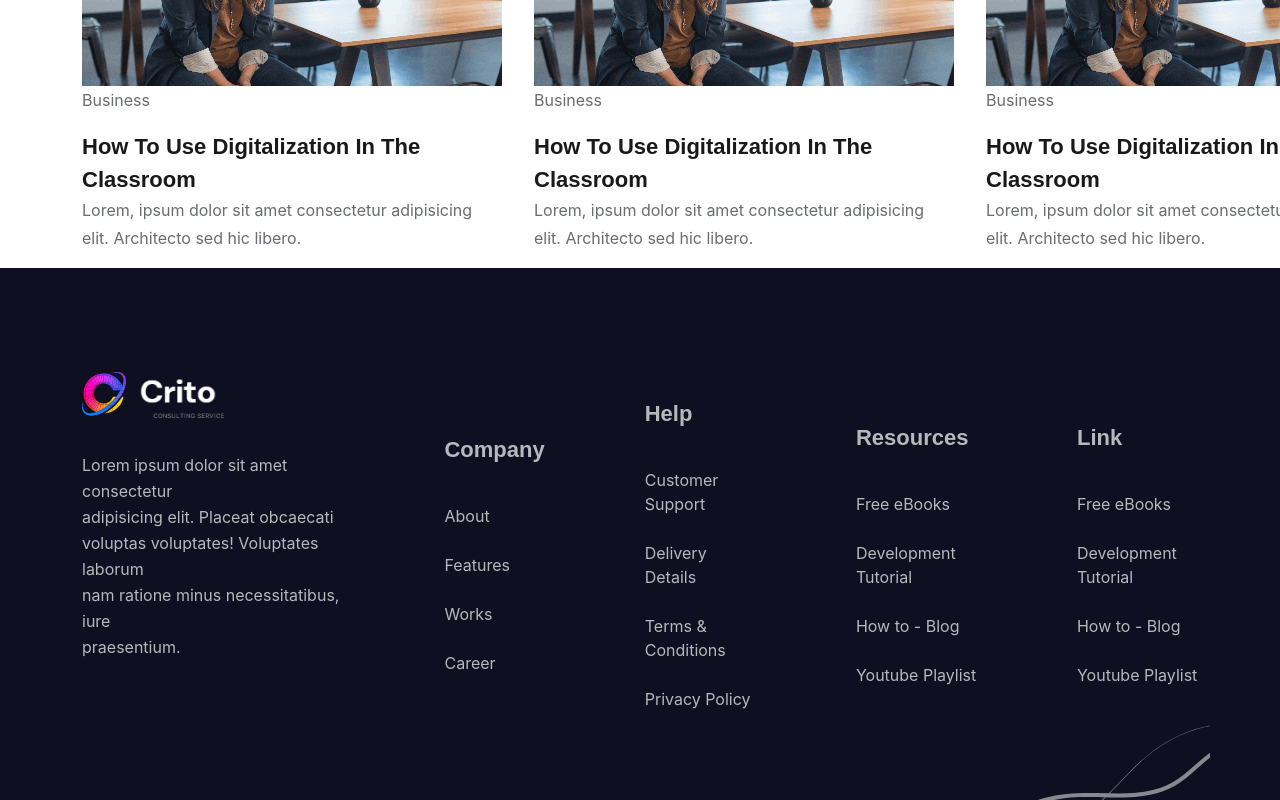
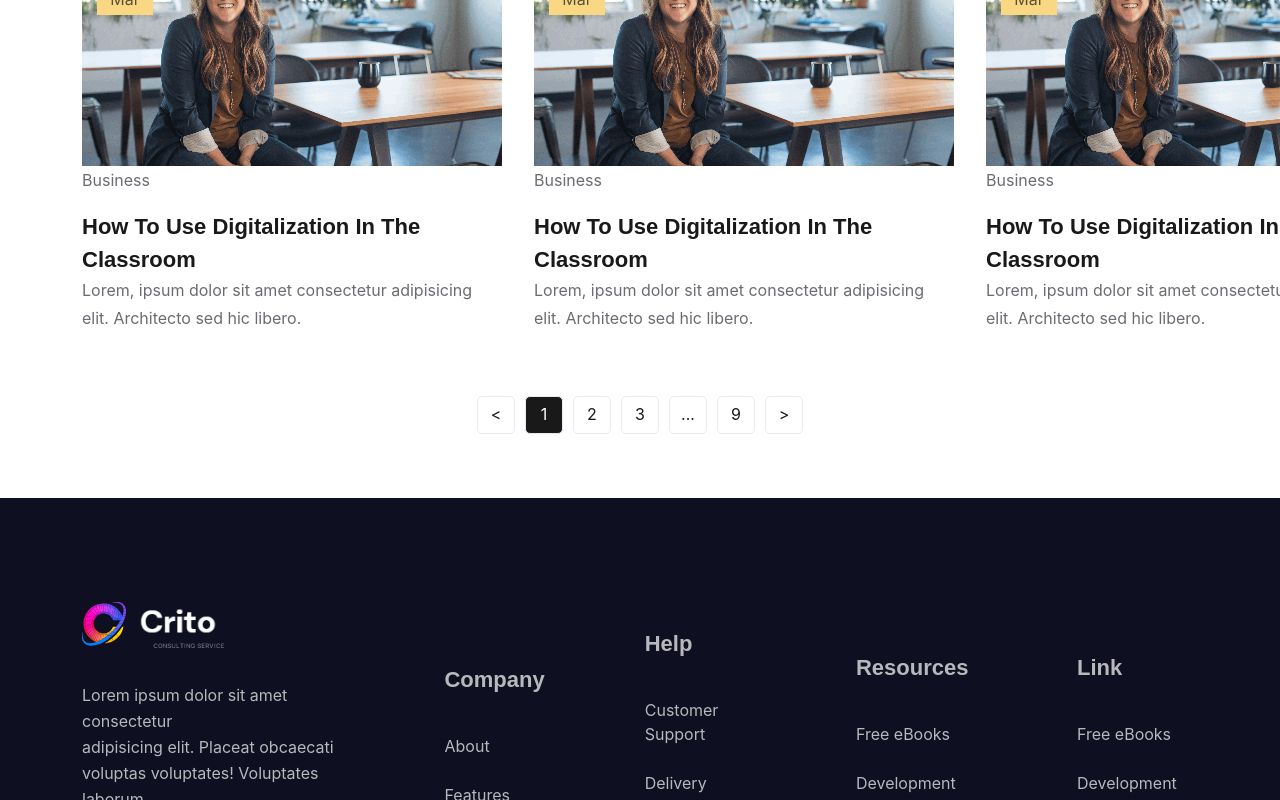
Before and after one commit to MyJoh97/crito-react, a React (Create React App) app: page /News in a window 1280 px wide. Shown: the part 1516-2316 px from the top of the page. Built offline with nearby package versions, Linux system fonts and the light colour scheme; some icons are missing.

Commit message:
article api

```diff
--- /dev/null
+++ b/src/components/Assets/SmallNumberBoxes.js
@@ -0,0 +1,11 @@
+import React from 'react'
+
+const SmallNumberBoxes = ({text, color}) => {
+  return (
+    <div className="small-boxes">
+      <div className="small-box" id={color} >{text}</div>
+    </div>
+  )
+}
+
+export default SmallNumberBoxes
--- a/src/components/OurNewsSection/OurNewsSection.css
+++ b/src/components/OurNewsSection/OurNewsSection.css
@@ -1,28 +1,31 @@
-.news-title h3 {
+.news-and-articles {
+  margin-top: 5rem;
+  margin-bottom: 4rem;
+}
+.news-and-articles .container .news-title h3 {
   font-family: sans-serif;
   font-size: 45px;
 }
-
-.articles {
+.news-and-articles .container .articles {
   display: grid;
   grid-template-columns: auto 1fr auto;
   gap: 2rem;
 }
-.articles .news {
+.news-and-articles .container .articles .news {
   text-decoration: none;
 }
 @media (min-width: 768px) {
-  .articles .news .paragraph-phone {
+  .news-and-articles .container .articles .news .paragraph-phone {
     display: none;
   }
 }
-.articles .news:hover {
+.news-and-articles .container .articles .news:hover {
   text-decoration: underline;
 }
-.articles .news .image-container-dates {
+.news-and-articles .container .articles .news .image-container-dates {
   position: relative;
 }
-.articles .news .image-container-dates .dates {
+.news-and-articles .container .articles .news .image-container-dates .dates {
   height: 64px;
   width: 56px;
   background-color: #F9D783;
@@ -37,31 +40,53 @@
   margin-top: 15px;
   margin-left: 15px;
 }
-.articles .news .image-container-dates .dates strong {
+.news-and-articles .container .articles .news .image-container-dates .dates strong {
   font-family: "dm", sans-serif;
   font-size: 22px;
   font-weight: bold;
   color: #191919;
   padding-top: 20px;
 }
-.articles .news .image-container-dates .dates p {
+.news-and-articles .container .articles .news .image-container-dates .dates p {
   font-size: 16px;
   font-family: "inter";
   font-weight: normal;
   color: RGBA(25, 25, 25, 0.7);
   margin-top: -5px;
 }
-.articles .news p {
+.news-and-articles .container .articles .news p {
   font-size: 16px;
   font-family: "inter", sans-serif;
   font-weight: normal;
   line-height: 28px;
   color: #6A6C71;
 }
-.articles .news strong {
+.news-and-articles .container .articles .news strong {
   font-family: "dm", sans-serif;
   font-size: 22px;
   font-weight: bold;
   line-height: 33px;
   color: #191919;
 }
+.news-and-articles .container .number-box {
+  display: flex;
+  justify-content: center;
+  align-items: center;
+  margin-top: 3rem;
+}
+.news-and-articles .container .number-box .small-boxes .small-box {
+  border: solid 1px #EAE9F2;
+  border-radius: 5px;
+  width: 38px;
+  height: 38px;
+  text-align: center;
+  line-height: 35px;
+  margin: 0 5px;
+}
+.news-and-articles .container .number-box .small-boxes .small-box:hover {
+  cursor: pointer;
+}
+.news-and-articles .container .number-box .small-boxes #black-box {
+  background-color: #191919;
+  color: #FFFFFF;
+}
--- a/src/components/OurNewsSection/OurNewsSection.js
+++ b/src/components/OurNewsSection/OurNewsSection.js
@@ -1,6 +1,7 @@
 import React from 'react'
 import ArticleBoxes from '../Assets/ArticleBoxes'
 import NewsOne from '../../images/news-1.png';
+import SmallNumberBoxes from '../Assets/SmallNumberBoxes';
 
 const OurNewsSection = () => {
   return (
@@ -20,6 +21,15 @@ const OurNewsSection = () => {
           <ArticleBoxes title="How To Use Digitalization In The Classroom" imageSrc={NewsOne} day="25" month="Mar" section="Business" text="Lorem, ipsum dolor sit amet consectetur adipisicing elit. Architecto sed hic libero."  />
           <ArticleBoxes title="How To Use Digitalization In The Classroom" imageSrc={NewsOne} day="25" month="Mar" section="Business" text="Lorem, ipsum dolor sit amet consectetur adipisicing elit. Architecto sed hic libero."  />
         </div>
+        <div className="number-box">
+        <SmallNumberBoxes text="<" />
+        <SmallNumberBoxes color="black-box" text="1" />
+        <SmallNumberBoxes text="2" />
+        <SmallNumberBoxes text="3" />
+        <SmallNumberBoxes text="..." />
+        <SmallNumberBoxes text="9" />
+        <SmallNumberBoxes text=">" />
+        </div>
       </div>
     </div>
   )
--- a/src/components/OurNewsSection/OurNewsSection.scss
+++ b/src/components/OurNewsSection/OurNewsSection.scss
@@ -1,4 +1,12 @@
+.news-and-articles {
+  margin-top: 5rem;
+  margin-bottom: 4rem;
+
+  .container {
+
+
 .news-title {
+
 
   h3 {
     font-family: sans-serif;
@@ -81,3 +89,34 @@
   }
 }
 }
+
+.number-box {
+  display: flex;
+  justify-content: center;
+  align-items: center;
+  margin-top: 3rem;
+
+.small-boxes {
+
+  .small-box {
+    border: solid 1px #EAE9F2;
+    border-radius: 5px;
+    width: 38px;
+    height: 38px;
+    text-align: center;
+    line-height: 35px;
+    margin: 0 5px;
+
+    &:hover {
+      cursor: pointer;
+    }
+  }
+
+  #black-box {
+    background-color: #191919;
+    color: #FFFFFF;
+  }
+}
+}
+}
+}
```
Also changed, not shown: src/components/Assets/SmallNumberBoxes.css (added), src/components/Assets/SmallNumberBoxes.scss (added).
